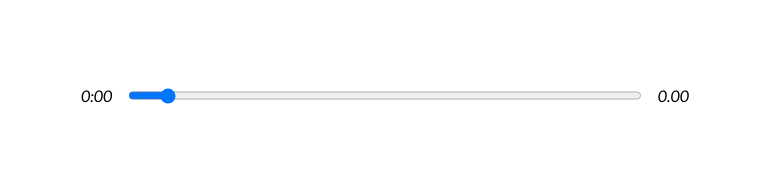
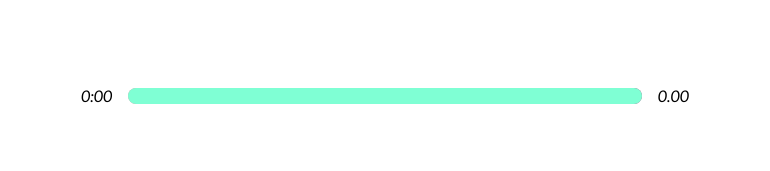
Before and after one commit to Hosseinht/React-MusicPlayer, a React (Create React App) app: page / in a window 1280 px wide. Shown: the part 490-661 px from the top of the page, without its empty margins (255-1025 px from the left). Built offline with nearby package versions, Linux system fonts and the light colour scheme.

Commit message:
20.Customizing Input

```diff
--- a/src/App.js
+++ b/src/App.js
@@ -23,6 +23,7 @@
     const [songInfo, setSongInfo] = useState({
         currentTime: 0,
         duration: 0,
+        animationPercentage: 0,
     });
     const [libraryStatus, setLibraryStatus] = useState(false)
     //Connected to songInfo to handle the time of the song
@@ -30,7 +31,12 @@
 
         const current = e.target.currentTime;
         const duration = e.target.duration;
-        setSongInfo({...songInfo, currentTime: current, duration: duration})
+        //Calculate percentage
+        const roundedCurrent = Math.round(current)
+        const roundedDuration = Math.round(duration)
+        const animation = Math.round((roundedCurrent / roundedDuration) * 100)
+        console.log(animation)
+        setSongInfo({...songInfo, currentTime: current, duration: duration, animationPercentage: animation})
     };
     return (
         <div className="App">
--- a/src/components/player.js
+++ b/src/components/player.js
@@ -69,14 +69,24 @@
         }
         playAudio(isPlaying, audioRef)
     };
-
+    //Add the styles
+    const trackAnim = {
+        transform: `translateX(${songInfo.animationPercentage}%)`
+    }
     return (
         <div className="player">
             {/*The input. It shows time and slider*/}
             <div className="time-control">
                 <p>{getTime(songInfo.currentTime)}</p>
-                <input min={0} max={songInfo.duration || 0} value={songInfo.currentTime} onChange={dragHandler}
-                       type="range"/>
+                <div style={{background: `linear-gradient(to right, ${currentSong.color[0]}, ${currentSong.color[1]})`}}
+                     className="track">
+                    <input min={0} max={songInfo.duration || 0} value={songInfo.currentTime} onChange={dragHandler}
+                           type="range"/>
+                    <div style={trackAnim} className="animate-track">
+
+                    </div>
+                </div>
+
                 <p>{songInfo.duration ? getTime(songInfo.duration) : "0.00"}</p>
             </div>
             {/*Controls. Play pause next and previous*/}
--- a/src/styles/_player.scss
+++ b/src/styles/_player.scss
@@ -9,10 +9,13 @@
 .time-control {
   width: 50%;
   display: flex;
-
+  align-items: center;
   input {
     width: 100%;
-    padding: 1rem 2rem;
+    -webkit-appearance: none;
+    background: transparent;
+    cursor: pointer;
+
   }
 
   p {
@@ -33,18 +36,46 @@
   }
 }
 
-input[type=range]::-moz-range-track {
-  border-radius: 8px;
-  height: 7px;
-  border: 1px solid #bdc3c7;
-  background-color: #fff;
+input[type="range"]:focus {
+  outline: none;
+}
+input[type="range"]::-webkit-slider-thumb {
+  -webkit-appearance: none;
+  height: 16px;
+  width: 16px;
+
+}
+.track {
+  background: gray;
+  width: 100%;
+  height: 1rem;
+  position: relative;
+  border-radius: 1rem;
+  overflow: hidden;
+}
+.animate-track {
+  background: aquamarine;
+  width: 100%;
+  height: 100%;
+  position: absolute;
+  top: 0;
+  left: 0;
+  pointer-events: none;
+  transform: translateX(0%);
 }
 
-input[type=range]::-moz-range-thumb {
-  background: #ecf0f1;
-  border: 1px solid #bdc3c7;
-  width: 20px;
-  height: 20px;
-  border-radius: 10px;
-  cursor: pointer;
-}
+//input[type=range]::-moz-range-track {
+//  border-radius: 8px;
+//  height: 7px;
+//  border: 1px solid #bdc3c7;
+//  background-color: #fff;
+//}
+//
+//input[type=range]::-moz-range-thumb {
+//  background: #ecf0f1;
+//  border: 1px solid #bdc3c7;
+//  width: 20px;
+//  height: 20px;
+//  border-radius: 10px;
+//  cursor: pointer;
+//}
```
